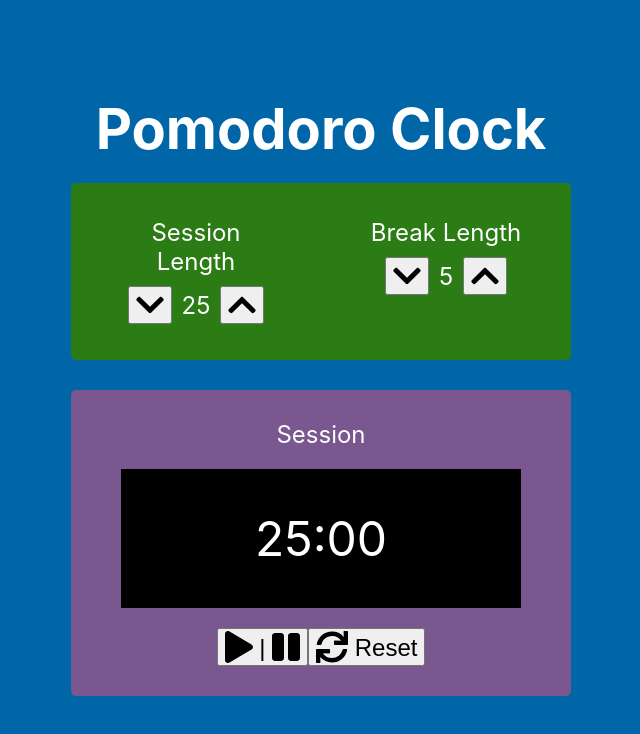
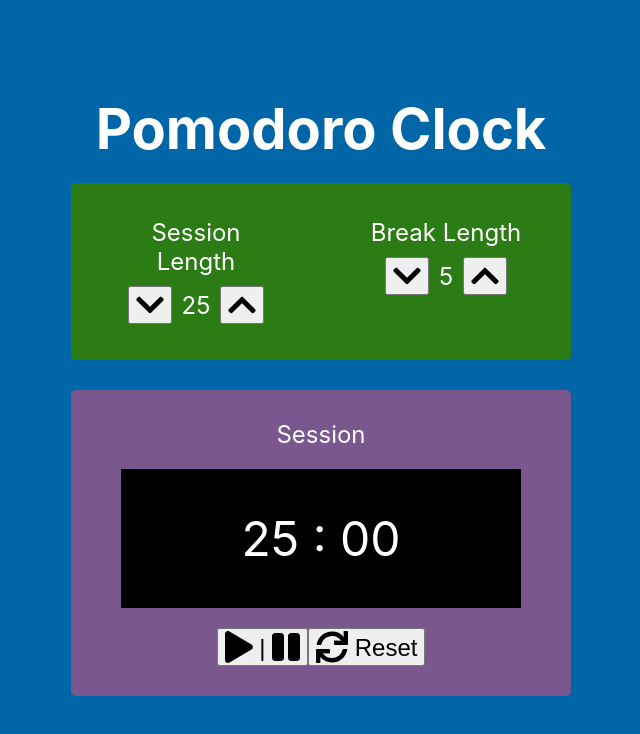
Before and after one commit to grimeswong/PomodoroClock-FCC, a React (Create React App) app: page / in a window 1280 px wide. Shown: the top 734 px of the page, without its empty margins (319-959 px from the left). Built offline with nearby package versions, Linux system fonts and the light colour scheme.

Commit message:
Refine timeticking function that display the countdown on timer

```diff
--- a/src/App.js
+++ b/src/App.js
@@ -10,7 +10,7 @@ class App extends Component {
       sessionLength: 25,
       breakLength: 5,
       playCountDown: false,
-      timer: 25
+      timer: 1500
     }
   }
 
@@ -19,13 +19,13 @@ class App extends Component {
     if(e.target.value === "up" && this.state.sessionLength < 60) {
       this.setState({sessionLength: this.state.sessionLength + 1});
       if(this.state.playCountDown === false) {
-        this.setState({timer: this.state.sessionLength + 1});
+        this.setState({timer: (this.state.sessionLength + 1) * 60});
       }
     }
     if(e.target.value === "down" && this.state.sessionLength > 0) {
       this.setState({sessionLength: this.state.sessionLength - 1});
       if(this.state.playCountDown === false) {
-        this.setState({timer: this.state.sessionLength - 1});
+        this.setState({timer: (this.state.sessionLength - 1) * 60});
       }
     }
   }
@@ -45,7 +45,7 @@ class App extends Component {
       sessionLength: 25,
       breakLength: 5,
       playCountDown: false,
-      timer: 25
+      timer: 1500
     })
     clearInterval(this.countDown);
   }
@@ -63,8 +63,17 @@ class App extends Component {
   }
 
   timeTicker = () => {
-    this.setState({timer: this.state.timer - 1})
-    console.log("Time is ticking");
+    if(this.state.timer > 0) {
+      this.setState({timer: this.state.timer - 1})
+      console.log("Time is ticking");
+    }
+  }
+
+  displayClock = () => {
+    let minutes = Math.floor(this.state.timer / 60)
+    let seconds = this.state.timer % 60
+    let display = `${minutes<10?"0"+minutes:minutes} : ${seconds<10?"0" + seconds:seconds}`
+    return display
   }
 
   render() {
@@ -93,7 +102,7 @@ class App extends Component {
 
           <div className="timer-wrapper">
             <div id="timer-label">Session</div>
-            <div id="time-left">{this.state.timer}:00</div>
+            <div id="time-left">{this.displayClock()}</div>
             <button id="start_stop" onClick={this.play}><FontAwesomeIcon icon={faPlay} size="lg" /> | <FontAwesomeIcon icon={faPause} size="lg" /></button>
             <button id="reset" onClick={this.reset}><FontAwesomeIcon icon={faSync} size="lg" /> Reset</button>
           </div>
```
